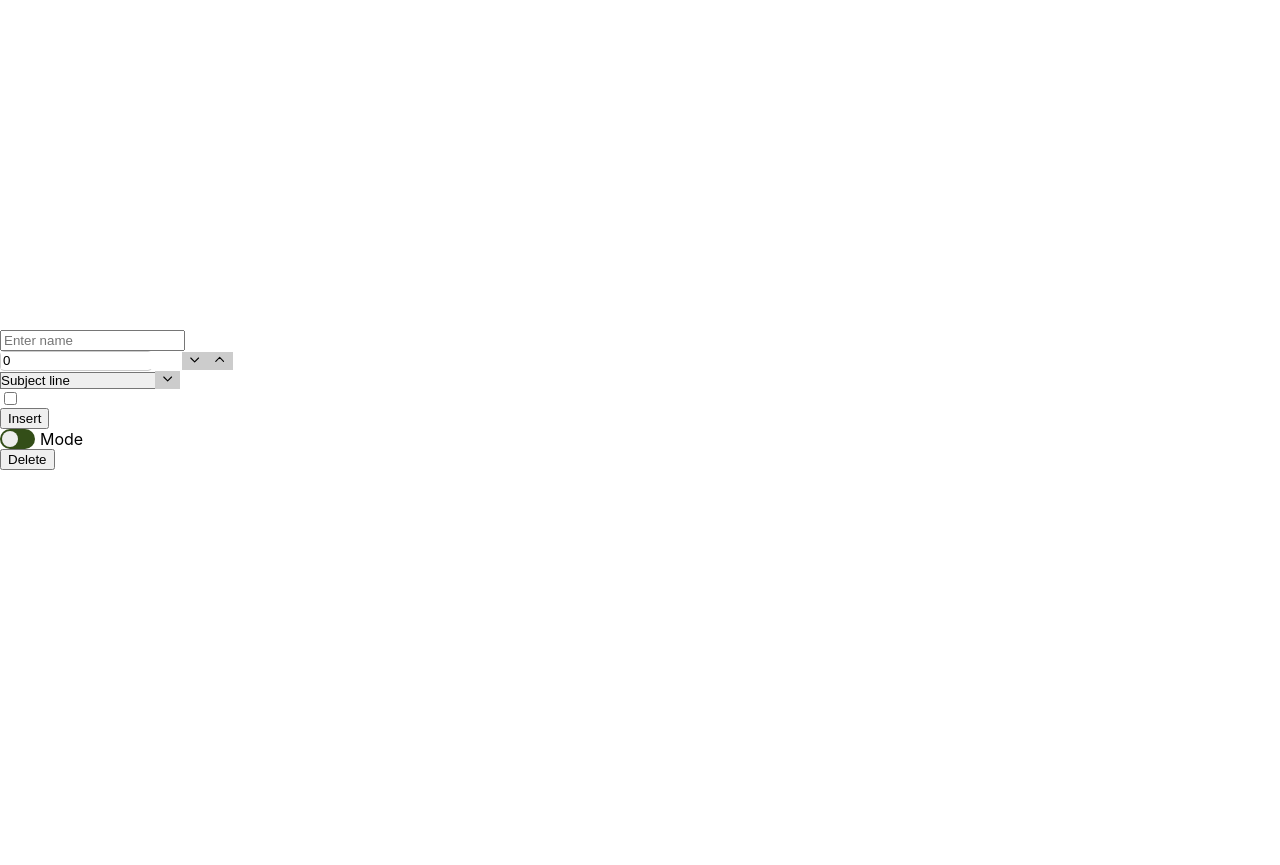
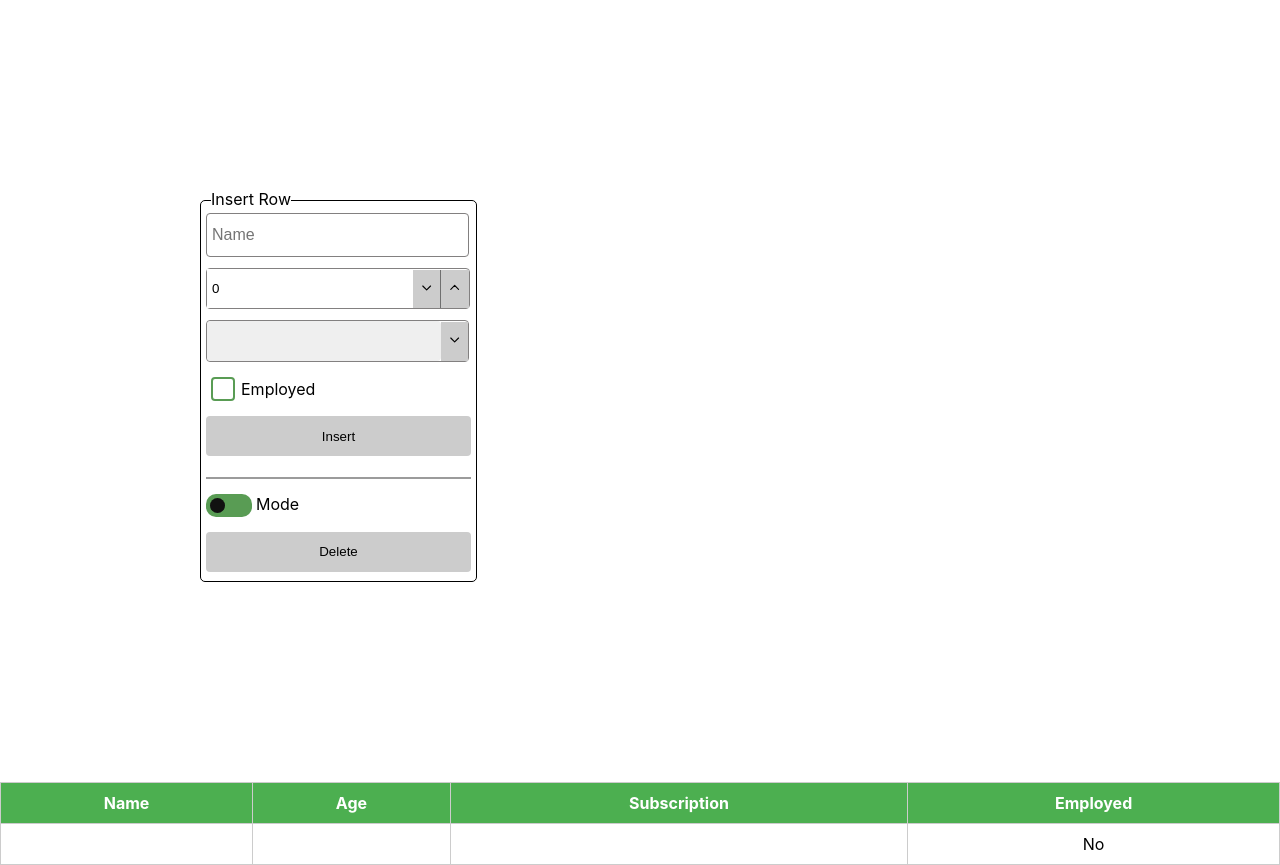
Before and after one commit to emirlan0706/test_task_desktop_version, a React (Create React App) app: page / in a window 1280 px wide. Both pictures are taken after a click on the button "Insert". Before the commit the page ends 800 px from the top, so only its background shows below. Built offline with nearby package versions, Linux system fonts and the light colour scheme.

Commit message:
refactor

```diff
--- a/src/App.jsx
+++ b/src/App.jsx
@@ -1,10 +1,14 @@
+import React from "react";
 import "./App.css";
 import Create from "./components/Create";
+import { DataProvider } from "./context/dataContextProvider";
 
 function App() {
   return (
     <div className="App">
-      <Create />
+      <DataProvider>
+        <Create />
+      </DataProvider>
     </div>
   );
 }
--- a/src/components/Create.css
+++ b/src/components/Create.css
@@ -1,92 +1,154 @@
 .main {
   display: flex;
   justify-content: center;
+  align-items: baseline;
   flex-direction: column;
-  align-items: flex-start;
-  height: 100vh;
+  width: 265px;
+  height: 380px;
+  border: 1px solid #000;
+  border-radius: 5px;
+  position: relative;
+  overflow: visible;
+  margin: 200px;
+  padding: 0px 5px 0px 5px;
+  background-color: #fff;
 }
 
-/* Стили для <select> */
-.subject-select {
+.main::before {
+  content: "Insert Row"; /* Текст, который нужно добавить внутрь главного контейнера */
+  position: absolute;
+  background-color: #fff;
+  top: -12px; /* Отступ от верхней границы контейнера */
+  left: 10px; /* Отступ от левой границы контейнера */
+
+  /* Другие стили для текста заголовка */
+}
+
+.name-input {
+  width: 254px;
+  height: 40px;
+  text-align: start;
+  font-size: 16px;
   outline: none;
-  -webkit-appearance: none;
+  border: 1px solid rgb(130, 128, 128);
+  border-radius: 4px;
+  padding-left: 5px;
+  margin-top: 4px;
+  margin-bottom: 11px;
 }
-.subject {
+/* Стили для блока custom-input */
+.custom-input {
+  outline: none;
+
   display: flex;
   align-items: center;
-  width: 200px;
-}
-
-.subbb {
-  flex-grow: 1;
-  padding-right: 10px;
-}
-
-.subject-decrement-button {
-  /* padding: 5px 10px; */
-  margin-left: -2px;
-  background-color: #ccc;
-  border: none;
-  cursor: pointer;
-}
-
-/* Стили для блока custom-input */
-.custom-input {
-  width: 150px;
-  display: flex;
-  align-items: center;
-  border: 1px solid #ccc;
+  border: 1px solid rgb(130, 128, 128);
   border-radius: 4px;
+  margin-bottom: 11px;
 }
 
 /* Стили для <input> с типом "number" */
 .age-input {
-  border: none;
+  width: 199px;
+  height: 37px;
   outline: none;
   text-align: start;
+  border: 0px solid rgb(130, 128, 128);
+  padding-left: 5px;
 }
 
 /* Стили для обычных кнопок */
 .increment-button {
+  padding: 11px 7px;
   background-color: #ccc;
   border: none;
   cursor: pointer;
 }
 .decrement-button {
+  padding: 11px 7px;
   background-color: #ccc;
   border: none;
+  border-right: 1px solid rgb(111, 111, 111);
   cursor: pointer;
+}
+
+/* Стили для <select> */
+.subject-select {
+  width: 234px;
+  height: 40px;
+  border: 0px solid rgb(130, 128, 128);
+  border-radius: 4px;
+  font-size: 17;
+  outline: none;
+  -webkit-appearance: none;
+  padding-left: 5px;
+}
+.subject {
+  outline: none;
+  display: flex;
+  align-items: center;
+  border: 1px solid rgb(130, 128, 128);
+  border-radius: 4px;
+  margin-bottom: 17px;
+}
+
+.subject-button {
+  padding: 11px 7px;
+  background-color: #ccc;
+  border: none;
+
+  cursor: pointer;
+}
+
+.button-have {
+  width: 265px;
+  height: 40px;
+  background-color: #ccc;
+  border: none;
+  border-radius: 4px;
+  margin-bottom: 1px;
+}
+
+.line {
+  width: 265px;
+  background-color: rgb(155, 155, 155);
+  height: 1.2px;
+  /* margin: 0 auto; */
+  margin-top: 20px;
+  margin-bottom: 15px;
 }
 
 /* Стили для метки переключателя */
 .toggle-label {
   cursor: pointer;
-  text-indent: 40px;
+  text-indent: 50px;
   line-height: 20px;
-  width: 35px;
-  height: 20px;
-  background: rgb(51, 78, 24);
+  width: 46px;
+  height: 23px;
+  background: rgb(89, 156, 84);
   display: inline-block;
   border-radius: 10px;
   position: relative;
+  outline: none;
+  margin-bottom: 15px;
 }
 
 /* Стили для состояния "checked" метки */
 .toggle-label::after {
   content: "";
   position: absolute;
-  top: 2px;
-  left: 2px;
-  width: 16px;
-  background: rgb(238, 238, 238);
-  height: 16px;
+  top: 4px;
+  left: 4px;
+  width: 15px;
+  background: rgb(17, 17, 17);
+  height: 15px;
   border-radius: 50%;
   transition: 0.3s;
 }
 
 /* Стили для состояния "checked" метки после активации */
 input:checked + .toggle-label::after {
-  left: calc(100% - 2px);
+  left: calc(100% - 5px);
   transform: translateX(-100%);
 }
 .toggle-input {
@@ -95,3 +157,62 @@ input:checked + .toggle-label::after {
   width: 0;
   height: 0;
 }
+
+.main-check {
+  display: flex;
+  align-items: center;
+  text-indent: 5px;
+  margin-bottom: 17px;
+}
+
+#check {
+  margin: 0;
+  padding: 0;
+  background: none;
+  border: none;
+  border-radius: 0;
+  outline: none;
+  -webkit-appearance: none;
+  -moz-appearance: none;
+  appearance: none;
+}
+
+#check {
+  cursor: pointer;
+  padding-left: 30px; /*label手前にチェックボックス用の余白を開ける*/
+  vertical-align: middle;
+  position: relative;
+}
+#check::before,
+#check::after {
+  content: "";
+  display: block;
+  position: absolute;
+}
+#check::before {
+  background-color: #fff;
+  border-radius: 4px;
+  border: 2px solid rgb(89, 156, 84);
+  width: 20px; /*チェックボックスの横幅*/
+  height: 20px; /*チェックボックスの縦幅*/
+  transform: translateY(-50%);
+  top: 50%;
+  left: 5px;
+}
+
+#check::after {
+  border-bottom: 3px solid #666464; /*チェックの太さ*/
+  border-left: 3px solid #666464; /*チェックの太さ*/
+  opacity: 0; /*チェック前は非表示*/
+  height: 6px; /*チェックの高さ*/
+  width: 11px; /*チェックの横幅*/
+  transform: scale(0) rotate(-45deg);
+  top: -7px; /*チェック時の位置調整*/
+  left: 10px; /*チェック時の位置調整*/
+  transition: opacity 0.3s, transform 0.2s;
+}
+
+#check:checked::after {
+  opacity: 1; /*チェック後表示*/
+  transform: scale(1) rotate(-45deg);
+}
--- /dev/null
+++ b/src/components/DataTable.css
@@ -0,0 +1,31 @@
+/* Ваши стили для таблицы */
+table {
+  width: 100%;
+  border-collapse: collapse;
+  margin-top: 20px;
+}
+
+th,
+td {
+  padding: 10px;
+  text-align: center;
+  border: 1px solid #ccc;
+}
+
+thead {
+  background-color: #f2f2f2;
+}
+
+/* Дополнительные стили для выделения заголовков и строк */
+th {
+  background-color: #4caf50;
+  color: white;
+}
+
+tr:nth-child(even) {
+  background-color: #f2f2f2;
+}
+
+tr:hover {
+  background-color: #ddd;
+}
--- /dev/null
+++ b/src/components/DateTable.jsx
@@ -0,0 +1,32 @@
+import React from "react";
+import "./DataTable.css";
+import { useData } from "../context/dataContextProvider";
+
+const DataTable = () => {
+  const { tableData, isNightMode } = useData();
+
+  return (
+    <table className={isNightMode ? "night-mode" : ""}>
+      <thead>
+        <tr>
+          <th>Name</th>
+          <th>Age</th>
+          <th>Subscription</th>
+          <th>Employed</th>
+        </tr>
+      </thead>
+      <tbody>
+        {tableData.map((item, index) => (
+          <tr key={index}>
+            <td>{item.name}</td>
+            <td>{item.age}</td>
+            <td>{item.subscription}</td>
+            <td>{item.employed ? "Yes" : "No"}</td>
+          </tr>
+        ))}
+      </tbody>
+    </table>
+  );
+};
+
+export default DataTable;
--- a/src/components/create.jsx
+++ b/src/components/create.jsx
@@ -1,10 +1,32 @@
 import React, { useState } from "react";
-import "./Create.css"; // Импортируем стили
+import "./Create.css";
 import { HiOutlineChevronDown, HiOutlineChevronUp } from "react-icons/hi";
+import DataTable from "./DateTable";
+import { useData } from "../context/dataContextProvider";
 
 const Create = () => {
   const [name, setName] = useState("");
-  const [age, setAge] = useState(0);
+  const [age, setAge] = useState("");
+  const [subscription, setSubscription] = useState("");
+  const [employed, setEmployed] = useState(false);
+
+  const { addData, tableData, isNightMode, toggleNightMode } = useData();
+
+  const handleInsert = () => {
+    const newData = {
+      name,
+      age,
+      subscription,
+      employed,
+    };
+
+    addData(newData);
+
+    setName("");
+    setAge(0);
+    setSubscription("");
+    setEmployed(false);
+  };
 
   const incrementAge = () => {
     setAge(age + 1);
@@ -16,30 +38,21 @@ const Create = () => {
     }
   };
 
-  const handleAddItem = () => {
-    // Ваш код для добавления элемента в базу данных
-    console.log("Name:", name);
-    console.log("Age:", age);
-    // Сбросить значения полей после добавления
-    setName("");
-    setAge(0);
-  };
-
   return (
+    <div className={`last ${isNightMode ? "night-mode" : ""}`}>
       <div className="main">
         <input
           type="text"
-        placeholder="Enter name"
+          placeholder="Name"
           value={name}
           onChange={(e) => setName(e.target.value)}
           className="name-input"
         />
-
         <div className="custom-input">
           <input
             type="number"
             value={age}
-          placeholder="Age"
+            placeholder={age < 0 ? "Age" : ""}
             onChange={(e) => setAge(Number(e.target.value))}
             className="age-input"
           />
@@ -50,34 +63,51 @@ const Create = () => {
             <HiOutlineChevronUp />
           </button>
         </div>
-
         <div className="subject">
           <select
-          placeholder="Subject line"
+            value={subscription}
+            onChange={(e) => setSubscription(e.target.value)}
             name="subject"
             id="subject_input"
             required
             className="subject-select"
           >
-          <option className="subbb" disabled hidden selected>
-            Subject line
-          </option>
-          <option>I'd likeject</option>
-          <option>I'd like to ask a question</option>
-          <option>I'd like to make a proposal</option>
+            <option className="subbb" disabled hidden></option>
+            <option>Subscribed</option>
+            <option>Not Subscribed</option>
+            <option>Other</option>
           </select>
-        <button className="subject-decrement-button">
+          <button className="subject-button">
             <HiOutlineChevronDown />
           </button>
         </div>
-      <input type="checkbox" />
-
-      <button className="insert-button">Insert</button>
+        <div className="checkter">
+          <label htmlFor="check" className="main-check">
+            <input
+              type="checkbox"
+              id="check"
+              checked={employed}
+              onChange={() => setEmployed(!employed)}
+              name="check"
+            />
+            Employed
+          </label>
+        </div>
+        <button onClick={handleInsert} className="button-have">
+          Insert
+        </button>
+        <div className="line"></div>
         <input type="checkbox" id="switch" className="toggle-input" />
-      <label htmlFor="switch" className="toggle-label">
+        <label
+          htmlFor="switch"
+          className="toggle-label"
+          onClick={toggleNightMode}
+        >
           Mode
         </label>
-      <button className="delete-button">Delete</button>
+        <button className="button-have">Delete</button>
+      </div>
+      <DataTable data={tableData} />
     </div>
   );
 };
--- a/src/context/dataContextProvider.js
+++ b/src/context/dataContextProvider.js
@@ -1,12 +1,58 @@
-import React, { createContext, useContext } from "react";
+import React, { createContext, useContext, useEffect, useState } from "react";
 
-export const dataContext = createContext();
+export const DataContext = createContext();
 
-export const useData = () => useContext(dataContext);
+export const useData = () => useContext(DataContext);
 
-const dataContextProvider = ({ children }) => {
-  const values = {};
-  return <dataContext.Provider value={values}>{children}</dataContext.Provider>;
+export const DataProvider = ({ children }) => {
+  const [tableData, setTableData] = useState([]);
+  const [isNightMode, setIsNightMode] = useState(false);
+
+  // Загрузка данных из localStorage при монтировании
+  useEffect(() => {
+    const savedTableData = localStorage.getItem("tableData");
+    const savedIsNightMode = localStorage.getItem("isNightMode");
+
+    if (savedTableData) {
+      setTableData(JSON.parse(savedTableData));
+    }
+
+    if (savedIsNightMode) {
+      setIsNightMode(savedIsNightMode === "true");
+    }
+  }, []);
+
+  // Сохранение данных в localStorage при изменении
+  useEffect(() => {
+    localStorage.setItem("tableData", JSON.stringify(tableData));
+    localStorage.setItem("isNightMode", isNightMode.toString());
+  }, [tableData, isNightMode]);
+
+  const addData = (data) => {
+    setTableData([...tableData, data]);
+  };
+
+  const removeData = (index) => {
+    const updatedData = [...tableData];
+    updatedData.splice(index, 1);
+    setTableData(updatedData);
+  };
+
+  const toggleNightMode = () => {
+    setIsNightMode(!isNightMode);
+  };
+
+  return (
+    <DataContext.Provider
+      value={{
+        tableData,
+        addData,
+        removeData,
+        isNightMode,
+        toggleNightMode,
+      }}
+    >
+      {children}
+    </DataContext.Provider>
+  );
 };
-
-export default dataContextProvider;
--- a/src/index.js
+++ b/src/index.js
@@ -1,14 +1,12 @@
 import React from "react";
-import ReactDOM from "react-dom/client";
+import ReactDOM from "react-dom";
 import "./index.css";
 import App from "./App";
-import dataContextProvider from "./context/dataContextProvider";
+import { DataProvider } from "./context/dataContextProvider";
 
 const root = ReactDOM.createRoot(document.getElementById("root"));
 root.render(
-  <React.StrictMode>
-    <dataContextProvider>
-      <App />
-    </dataContextProvider>
-  </React.StrictMode>
+  <DataProvider>
+    <App />
+  </DataProvider>
 );
```
Lines whose indentation alone changed are shown as unchanged.
